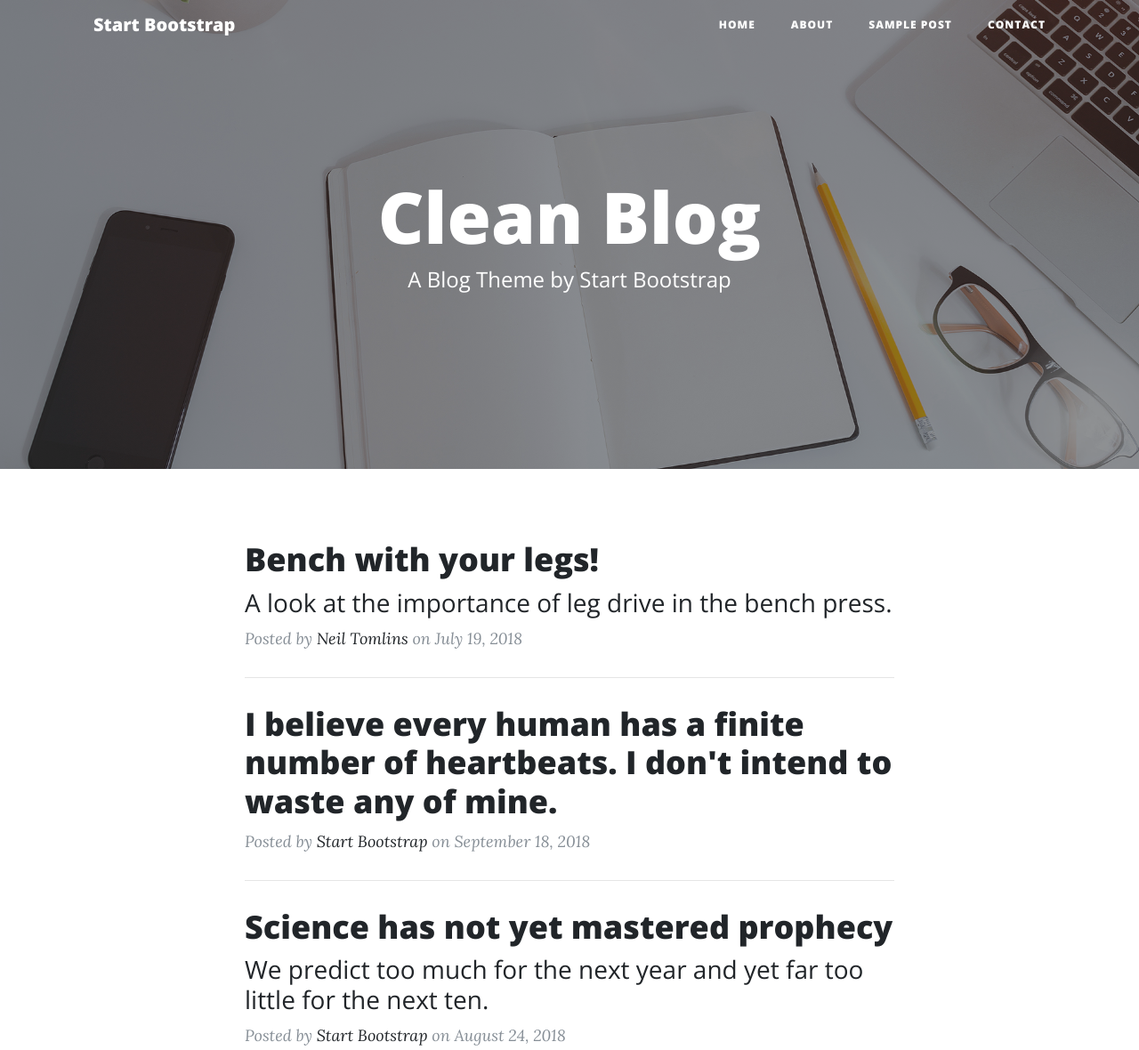
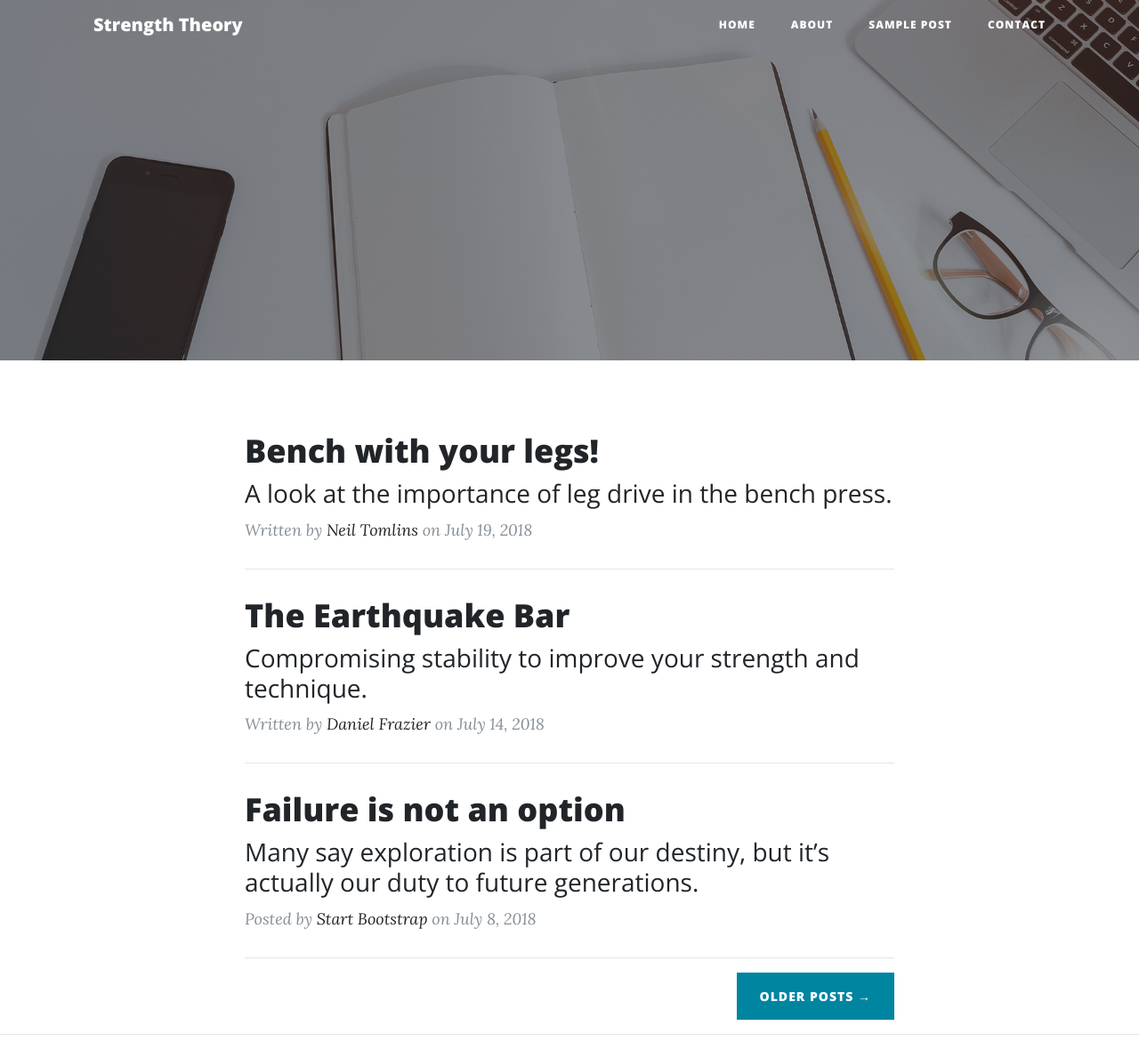
Before and after one commit to evostrength/education, a website: page index.html in a window 1280 px wide. Shown: the part 5-1185 px from the top of the page at 89% size. Drawn offline with nearby package versions, Linux system fonts and the light colour scheme.

Commit message:
Update index.html

```diff
--- a/index.html
+++ b/index.html
@@ -28,7 +28,7 @@
     <!-- Navigation -->
     <nav class="navbar navbar-expand-lg navbar-light fixed-top" id="mainNav">
       <div class="container">
-        <a class="navbar-brand" href="index.html">Start Bootstrap</a>
+        <a class="navbar-brand" href="index.html">Strength Theory</a>
         <button class="navbar-toggler navbar-toggler-right" type="button" data-toggle="collapse" data-target="#navbarResponsive" aria-controls="navbarResponsive" aria-expanded="false" aria-label="Toggle navigation">
           Menu
           <i class="fa fa-bars"></i>
@@ -59,8 +59,8 @@
         <div class="row">
           <div class="col-lg-8 col-md-10 mx-auto">
             <div class="site-heading">
-              <h1>Clean Blog</h1>
-              <span class="subheading">A Blog Theme by Start Bootstrap</span>
+              <h1><!-- HEADING GOES HERE IF USED --></h1>
+              <span class="subheading"><!-- SUBHEADING GOES HERE IF USED --></span>
             </div>
           </div>
         </div>
@@ -80,7 +80,7 @@
                 A look at the importance of leg drive in the bench press.
               </h3>
             </a>
-            <p class="post-meta">Posted by
+            <p class="post-meta">Written by
               <a href="#">Neil Tomlins</a>
               on July 19, 2018</p>
           </div>
@@ -88,26 +88,15 @@
           <div class="post-preview">
             <a href="post.html">
               <h2 class="post-title">
-                I believe every human has a finite number of heartbeats. I don't intend to waste any of mine.
-              </h2>
-            </a>
-            <p class="post-meta">Posted by
-              <a href="#">Start Bootstrap</a>
-              on September 18, 2018</p>
-          </div>
-          <hr>
-          <div class="post-preview">
-            <a href="post.html">
-              <h2 class="post-title">
-                Science has not yet mastered prophecy
+                The Earthquake Bar
               </h2>
               <h3 class="post-subtitle">
-                We predict too much for the next year and yet far too little for the next ten.
+                Compromising stability to improve your strength and technique.
               </h3>
             </a>
-            <p class="post-meta">Posted by
-              <a href="#">Start Bootstrap</a>
-              on August 24, 2018</p>
+            <p class="post-meta">Written by
+              <a href="#">Daniel Frazier</a>
+              on July 14, 2018</p>
           </div>
           <hr>
           <div class="post-preview">
```
